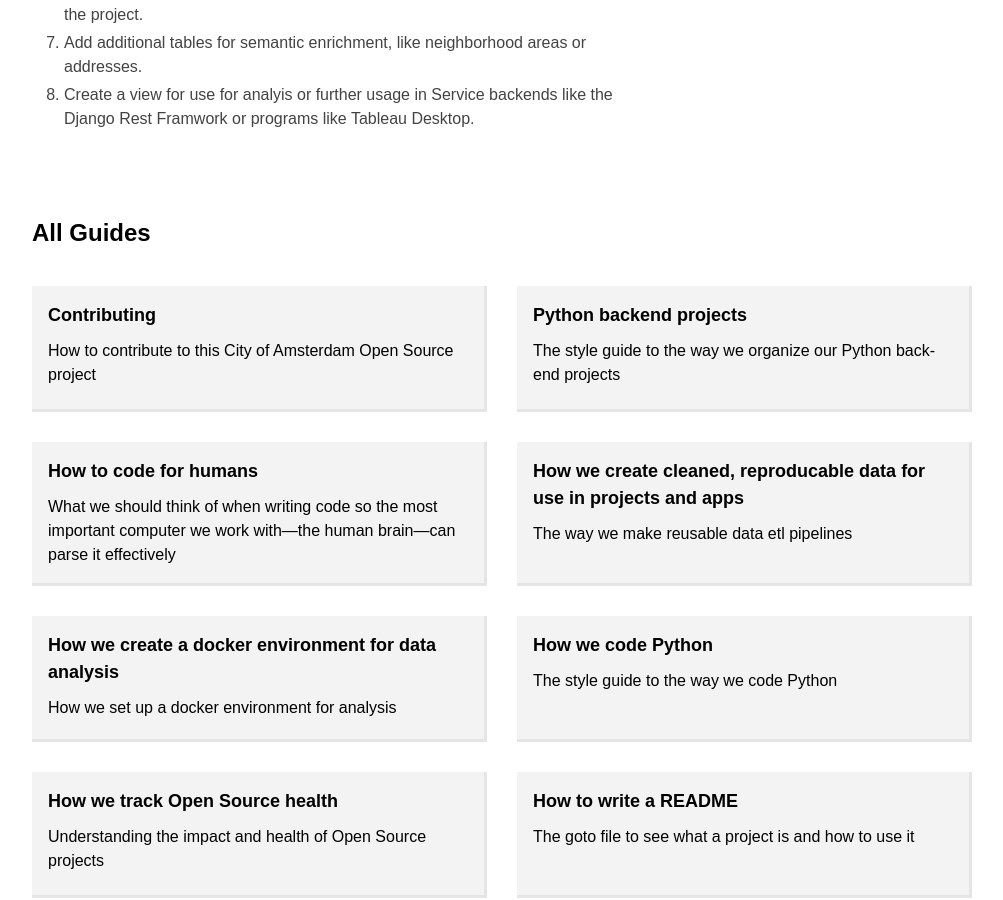
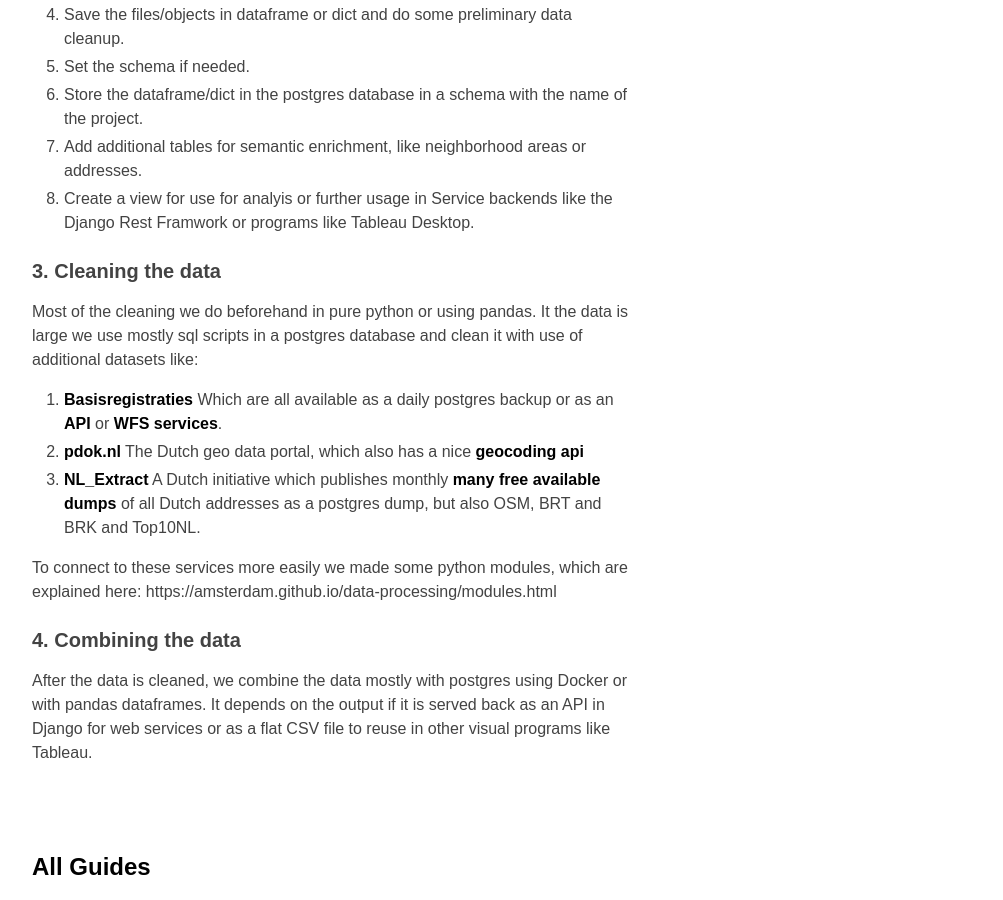
Before and after one commit to Amsterdam/amsterdam.github.io, a Jekyll site: the page built from guides/data-pipeline.md, in a window 1280 px wide and 900 px high, scrolled down 3212 px. Shown: the whole window, without its empty margins (138-1141 px from the left). Built offline with Jekyll 4.4.1, drawn with Linux system fonts in a browser that asks for light colours; our own code applies the rules of GitHub Pages for plain Markdown files; some of the changed text lies outside the part shown.

Commit message:
Update data-pipeline.md
Added step 3 and 4 and added link to data-processing repo

```diff
--- a/guides/data-pipeline.md
+++ b/guides/data-pipeline.md
@@ -9,9 +9,12 @@ Much of the data is not of high quality and are missing a lot of needed semantic
 
 This guide describes our workflow for creating a reproducable ETL data flow which we use to create better data for analytics and usage in dashboards and maps.
 
+If you want to skip the explanation and want to go directly to our github data-processing repo:
+  - [github.com/amsterdam/data-processing](https://www.github.com/amsterdam/data-processing)
+
 ## First things first
 
-We use a these principles:
+We use these principles:
 - One City, one solution: meaning: We try to write ETL scripts which are the start for a more structural solution, not a one off.
 - Create resuable code as [Open Source](track-open-source-health.md)
 - Use [Git](https://git-scm.com) as version control
@@ -87,3 +90,16 @@ A typical flow will look like this:
 6. Store the dataframe/dict in the postgres database in a schema with the name of the project.
 7. Add additional tables for semantic enrichment, like neighborhood areas or addresses.
 8. Create a view for use for analyis or further usage in Service backends like the Django Rest Framwork or programs like Tableau Desktop.
+
+### 3. Cleaning the data
+
+Most of the cleaning we do beforehand in pure python or using pandas. It the data is large we use mostly sql scripts in a postgres database and clean it with use of additional datasets like:
+1. [Basisregistraties](www.amsterdam.nl/stelselpedia) Which are all available as a daily postgres backup or as an [API](https://api.data.amsterdam.nl) or [WFS services](https://api.data.amsterdam.nl).
+2. [pdok.nl](https://pdok.nl) The Dutch geo data portal, which also has a nice [geocoding api](https://www.pdok.nl/nl/producten/pdok-locatieserver)
+3. [NL_Extract](http://www.nlextract.nl) A Dutch initiative which publishes monthly [many free available dumps](https://data.nlextract.nl) of all Dutch addresses as a postgres dump, but also OSM, BRT and BRK and Top10NL.
+
+To connect to these services more easily we made some python modules, which are explained here: https://amsterdam.github.io/data-processing/modules.html
+
+### 4. Combining the data
+
+After the data is cleaned, we combine the data mostly with postgres using Docker or with pandas dataframes. It depends on the output if it is served back as an API in Django for web services or as a flat CSV file to reuse in other visual programs like Tableau.
```
